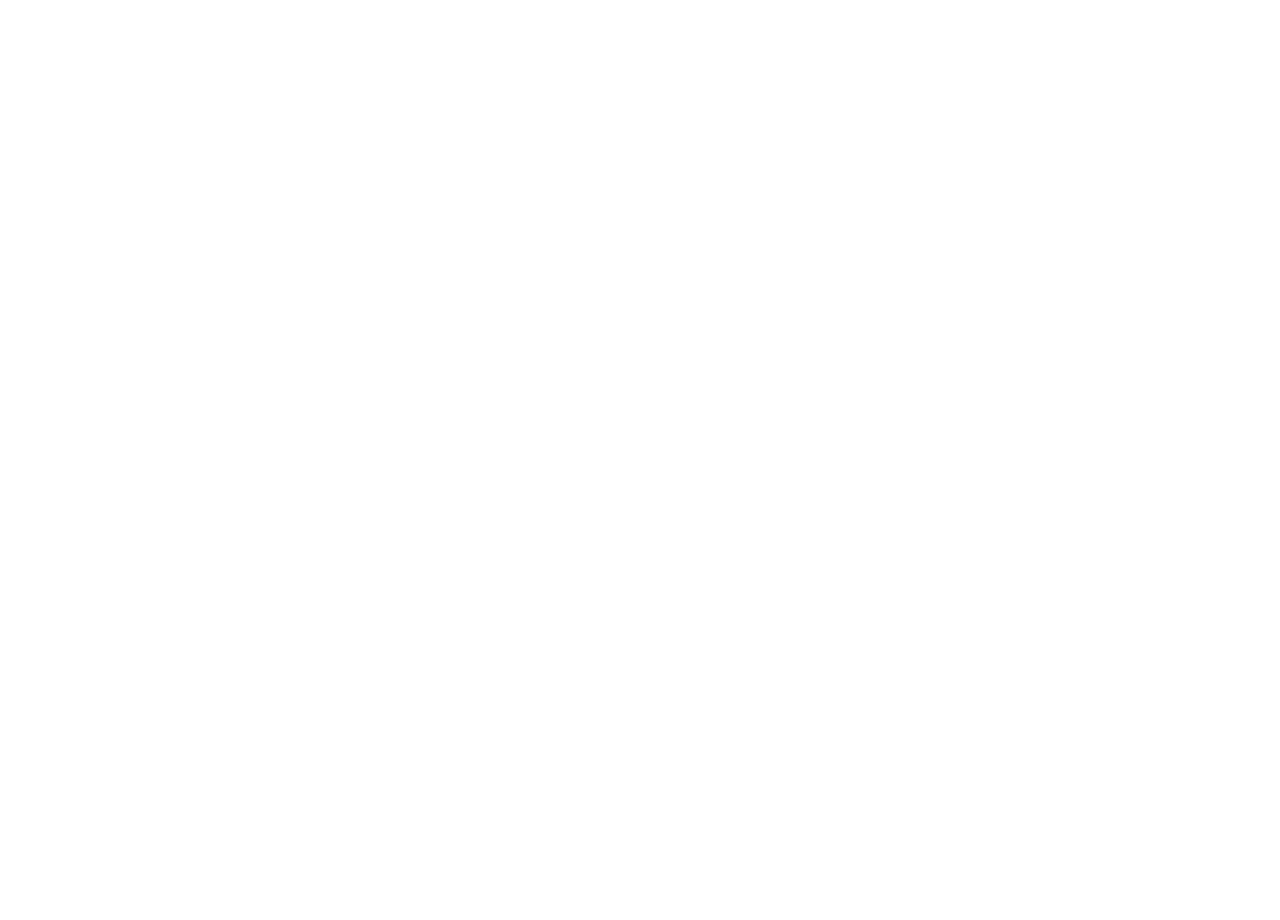
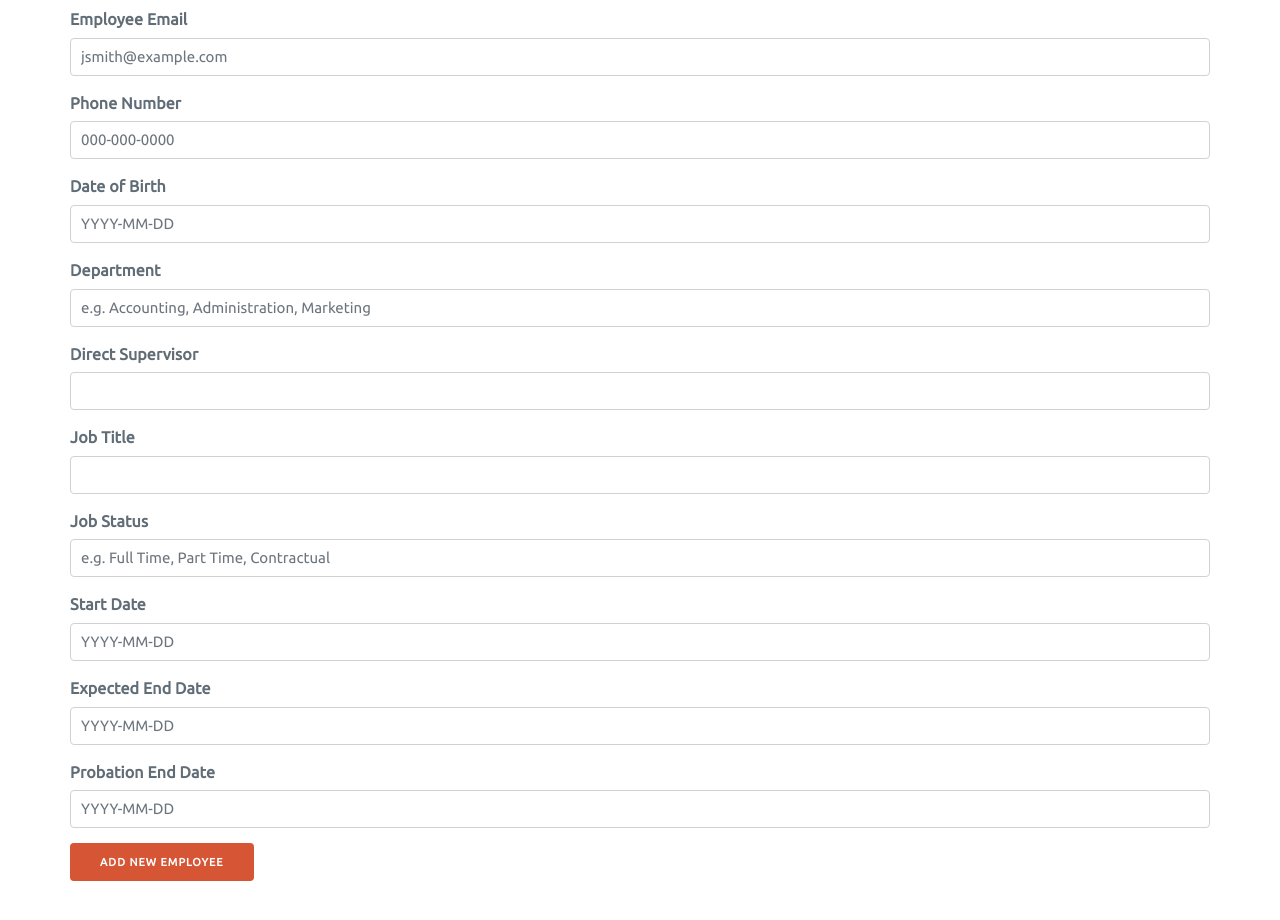
Before and after one commit to Giangela01/allstaff-front, a React (Create React App) app: page /add-new-employee in a window 1280 px wide. Shown: the part 380-1300 px from the top of the page. Before the commit the page ends 800 px from the top, so only its background shows below. Built offline with nearby package versions, Linux system fonts and the light colour scheme; no server answers; a web font is replaced by a local one.

Commit message:
Fixed New Employee

```diff
--- a/src/App.css
+++ b/src/App.css
@@ -39,3 +39,16 @@
 p {
   font-family: 'Ubuntu', sans-serif;
 }
+/* Form */
+input[type='submit'], #submit-btn {
+  background-color: #D55534;
+  border: #D55534;
+  color: white;
+}
+form {
+  font-family: 'Ubuntu', sans-serif;
+  margin: 70px;
+}
+.form-control {
+  font-size: 15px;
+}
--- a/src/App.js
+++ b/src/App.js
@@ -3,19 +3,19 @@
 import './App.css';
 import Header from './components/Header';
 import AllStaff from './components/AllStaff'
-import NewEmployee from './pages/NewEmployee'
+import NewEmployee from './components/NewEmployee'
+
 
 
 
 function App() {
       const [Employee, setEmployee] = useState(null);
-      const URL = "http://allstaff-backend.herokuapp.com/api/employees"
+      const URL = "https://gt-staff-backend.herokuapp.com/employees/"
       const getEmployee = async () => {
-        const response = await fetch(URL);
+      const response = await fetch(URL);
         const data = await response.json();
         setEmployee(data);
       };
-      //Add Employee
       const addEmployee = async (mark) => {
         await fetch(URL, {
             method: "post",
@@ -39,7 +39,7 @@
     };
     //Delete with DELETE Employee
     const deleteEmployee = async (id) => {
-        await fetch(URL + `/` + id, {
+        await fetch(URL + id, {
             method: "delete"
         });
         getEmployee();
--- /dev/null
+++ b/src/components/NewEmployee.js
@@ -0,0 +1,169 @@
+import React, { useState } from 'react';
+
+
+function NewEmployee(props) {
+    const [newForm, setNewForm] = useState({
+        lastName: "",
+        firstName: "",
+        email: "",
+        officePhone: "",
+        dob: "",
+        department: "",
+        directSupervisor: "",
+        jobTitle: "",
+        jobStatus: "",
+        startDate: "",
+        endDate: "",
+        probationPeriod: "",
+        salary: "",
+      });
+      const handleChange = (event) => {
+        setNewForm({ ...newForm, [event.target.name]: event.target.value });
+      };
+
+      const handleSubmit = (event) => {
+        event.preventDefault();
+        props.addEmployee(newForm);
+        setNewForm({
+            lastName: "",
+            firstName: "",
+            email: "",
+            officePhone: "",
+            dob: "",
+            department: "",
+            directSupervisor: "",
+            jobTitle: "",
+            jobStatus: "",
+            startDate: "",
+            endDate: "",
+            probationPeriod: "",
+            salary: "",
+        });
+      };
+
+    return (
+        <div>
+            <form onSubmit={handleSubmit}>
+            <div className="mb-3">
+                <label htmlFor="LastName" className="form-label">Employee Last Name</label>
+                <input
+                type="text"
+                value={newForm.lastName}
+                name="lastName"
+                onChange={handleChange}
+                className="form-control" />
+            </div>
+            <div className="mb-3">
+                <label htmlFor="FirstName" className="form-label">Employee First Name</label>
+                <input
+                type="text"
+                value={newForm.firstName}
+                name="firstName"
+                onChange={handleChange}
+                className="form-control" />
+            </div>
+            <div className="mb-3">
+                <label htmlFor="email" className="form-label">Employee Email</label>
+                <input
+                type="text"
+                value={newForm.email}
+                name="email"
+                onChange={handleChange}
+                placeholder='jsmith@example.com'
+                className="form-control" />
+            </div>
+            <div className="mb-3">
+                <label htmlFor="PhoneNumber" className="form-label">Phone Number</label>
+                <input
+                type="text"
+                value={newForm.officePhone}
+                name="officePhone"
+                onChange={handleChange}
+                placeholder='000-000-0000'
+                className="form-control" />
+            </div>
+            <div className="mb-3">
+                <label htmlFor="dob" className="form-label">Date of Birth</label>
+                <input
+                type="text"
+                value={newForm.dob}
+                name="dob"
+                onChange={handleChange}
+                placeholder='YYYY-MM-DD'
+                className="form-control" />
+            </div>
+            <div className="mb-3">
+                <label htmlFor="department" className="form-label">Department</label>
+                <input
+                type="text"
+                value={newForm.department}
+                name="department"
+                onChange={handleChange}
+                placeholder='e.g. Accounting, Administration, Marketing'
+                className="form-control" />
+            </div>
+            <div className="mb-3">
+                <label htmlFor="directSupervisor" className="form-label">Direct Supervisor</label>
+                <input
+                type="text"
+                value={newForm.directSupervisor}
+                name="directSupervisor"
+                onChange={handleChange}
+                className="form-control" />
+            </div>
+            <div className="mb-3">
+                <label htmlFor="jobTitle" className="form-label">Job Title</label>
+                <input
+                type="text"
+                value={newForm.jobTitle}
+                name="jobTitle"
+                onChange={handleChange}
+                className="form-control" />
+            </div>
+            <div className="mb-3">
+                <label htmlFor="jobStatus" className="form-label">Job Status</label>
+                <input
+                type="text"
+                value={newForm.jobStatus}
+                name="jobStatus"
+                onChange={handleChange}
+                placeholder='e.g. Full Time, Part Time, Contractual'
+                className="form-control" />
+            </div>
+            <div className="mb-3">
+                <label htmlFor="startDate" className="form-label">Start Date</label>
+                <input
+                type="text"
+                value={newForm.startDate}
+                name="startDate"
+                onChange={handleChange}
+                placeholder='YYYY-MM-DD'
+                className="form-control" />
+            </div>
+            <div className="mb-3">
+                <label htmlFor="endDate" className="form-label">Expected End Date</label>
+                <input
+                type="text"
+                value={newForm.endDate}
+                name="endDate"
+                onChange={handleChange}
+                placeholder='YYYY-MM-DD'
+                className="form-control" />
+            </div>
+            <div className="mb-3">
+                <label htmlFor="probationPeriod" className="form-label">Probation End Date</label>
+                <input
+                type="text"
+                value={newForm.probationPeriod}
+                name="probationPeriod"
+                onChange={handleChange}
+                placeholder='YYYY-MM-DD'
+                className="form-control" />
+            </div>
+                <input id='submit-btn' type="submit" value="Add New Employee" />
+            </form>
+        </div>
+    );
+};
+
+export default NewEmployee;
--- a/src/pages/NewEmployee.js
+++ /dev/null
@@ -1,50 +0,0 @@
-import React, { useState } from 'react';
-
-function NewEmployee(props) {
-    const [newForm, setNewForm] = useState({
-        lastName: "",
-        firstName: "",
-        email: "",
-        officePhone: "",
-        dob: "",
-        department: "",
-        directSupervisor: "",
-        jobTitle: "",
-        jobStatus: "",
-        startDate: "",
-        endDate: "",
-        probationPeriod: "",
-        salary: "",
-      });
-      const handleChange = (event) => {
-        setNewForm({ ...newForm, [event.target.name]: event.target.value });
-      };
-
-      const handleSubmit = (event) => {
-        event.preventDefault();
-        props.addEmployee(newForm);
-        setNewForm({
-            lastName: "",
-            firstName: "",
-            email: "",
-            officePhone: "",
-            dob: "",
-            department: "",
-            directSupervisor: "",
-            jobTitle: "",
-            jobStatus: "",
-            startDate: "",
-            endDate: "",
-            probationPeriod: "",
-            salary: "",
-        });
-      };
-
-    return (
-        <div>
-
-        </div>
-    );
-};
-
-export default NewEmployee;
```
Also changed, not shown: 1 other file (tests, documents, lock files or other folders).
